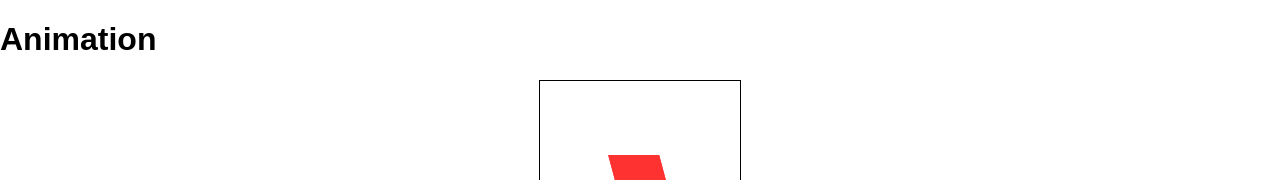
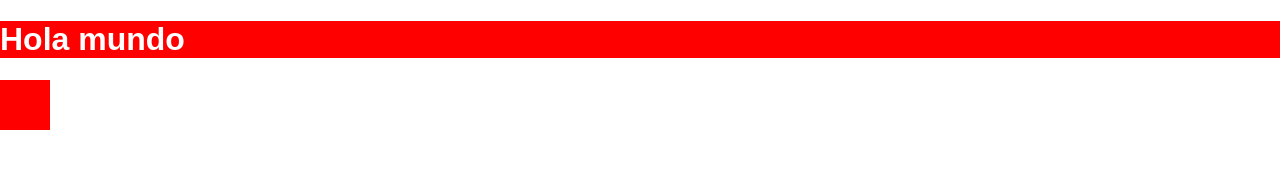
Before and after one commit to darkspiriton/web-portafolio-react, a React (Create React App) app: page / in a window 1280 px wide. Shown: the top 180 px of the page. Built offline with nearby package versions, Linux system fonts and the light colour scheme.

Commit message:
add transition

```diff
--- /dev/null
+++ b/src/containers/Transition.js
@@ -0,0 +1,14 @@
+import React, {Component} from 'react'
+import '../css/Transition.css'
+class Transition extends Component {
+  render () {
+    return (
+      <div className="container">
+        <h1></h1>
+
+        <div className="point"></div>
+      </div>
+    )
+  }
+}
+export default Transition
--- /dev/null
+++ b/src/css/Transition.css
@@ -0,0 +1,37 @@
+h1 {
+  background-color: red;
+  transition: background .9s 2s;
+}
+
+h1::before {
+  content: "Hola mundo";
+  color: #fff;
+  transition: color 2s;
+}
+
+h1:hover::before {
+  color: yellow;
+}
+
+h1:hover {
+  background-color: green;
+}
+
+.container {
+  position: relative;
+}
+
+.point {
+  height: 50px;
+  width: 50px;
+  position: absolute;
+  left: 0;
+  background-color: red;
+  transition: all .5s linear;
+}
+
+.container:hover .point{
+  background-color: green;
+  /* right: 0; */
+  left: 90vw;
+}
--- a/src/index.js
+++ b/src/index.js
@@ -12,7 +12,8 @@ import './index.css'
 // import LayoutFlex from './containers/LayoutFlex'
 // import Selector from './containers/Selector'
 // import Pseudoclases from './containers/Pseudoclases'
-import Animation from './containers/Animation'
+// import Animation from './containers/Animation'
+import Transition from './containers/Transition'
 import registerServiceWorker from './registerServiceWorker'
 
 // ReactDOM.render(<Flex />, document.getElementById('root'))
@@ -25,5 +26,6 @@ import registerServiceWorker from './registerServiceWorker'
 // ReactDOM.render(<StaticSite />, document.getElementById('root'))
 // ReactDOM.render(<Selector />, document.getElementById('root'))
 // ReactDOM.render(<Pseudoclases />, document.getElementById('root'))
-ReactDOM.render(<Animation />, document.getElementById('root'))
+// ReactDOM.render(<Animation />, document.getElementById('root'))
+ReactDOM.render(<Transition />, document.getElementById('root'))
 registerServiceWorker()
```
